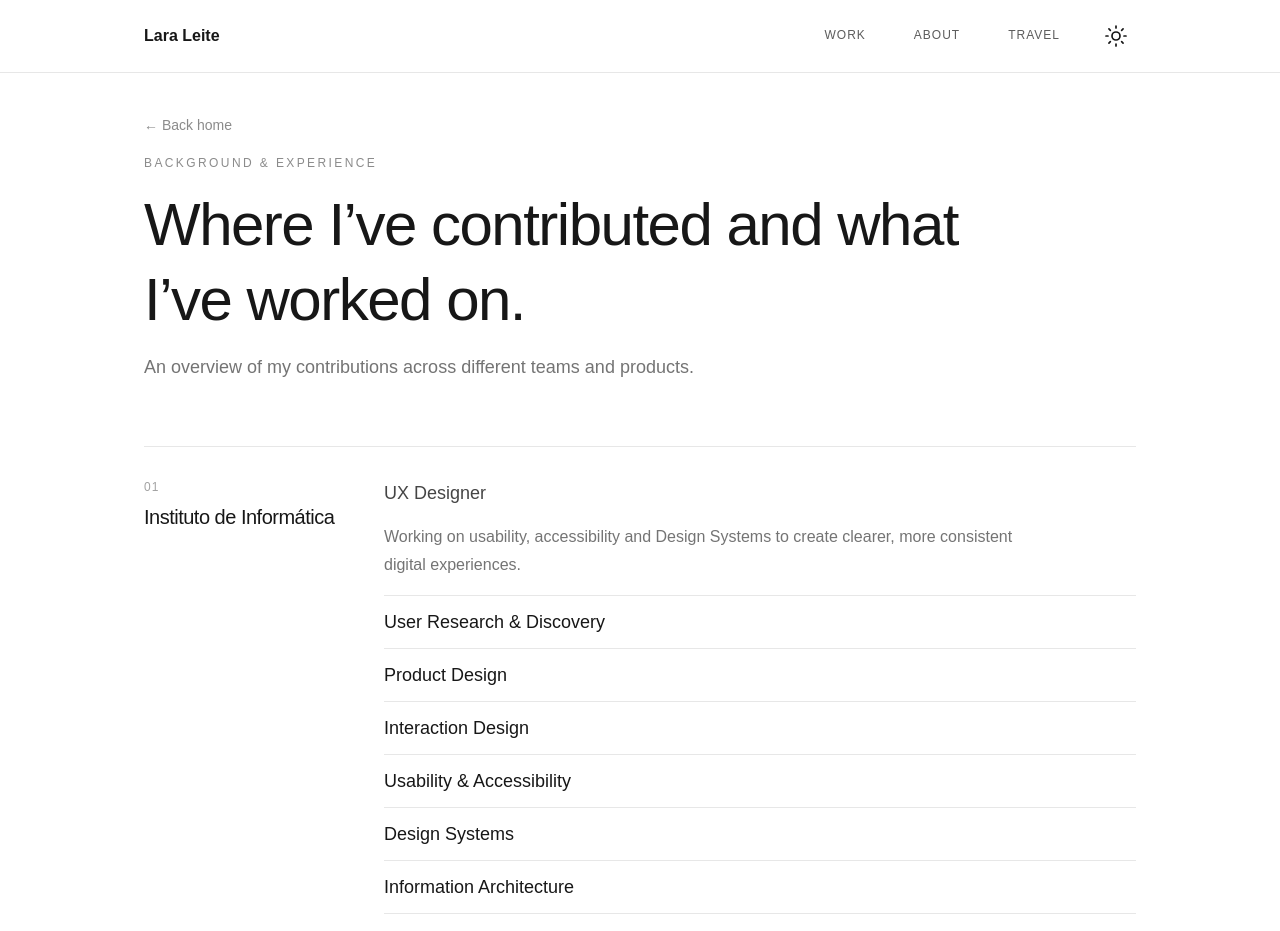
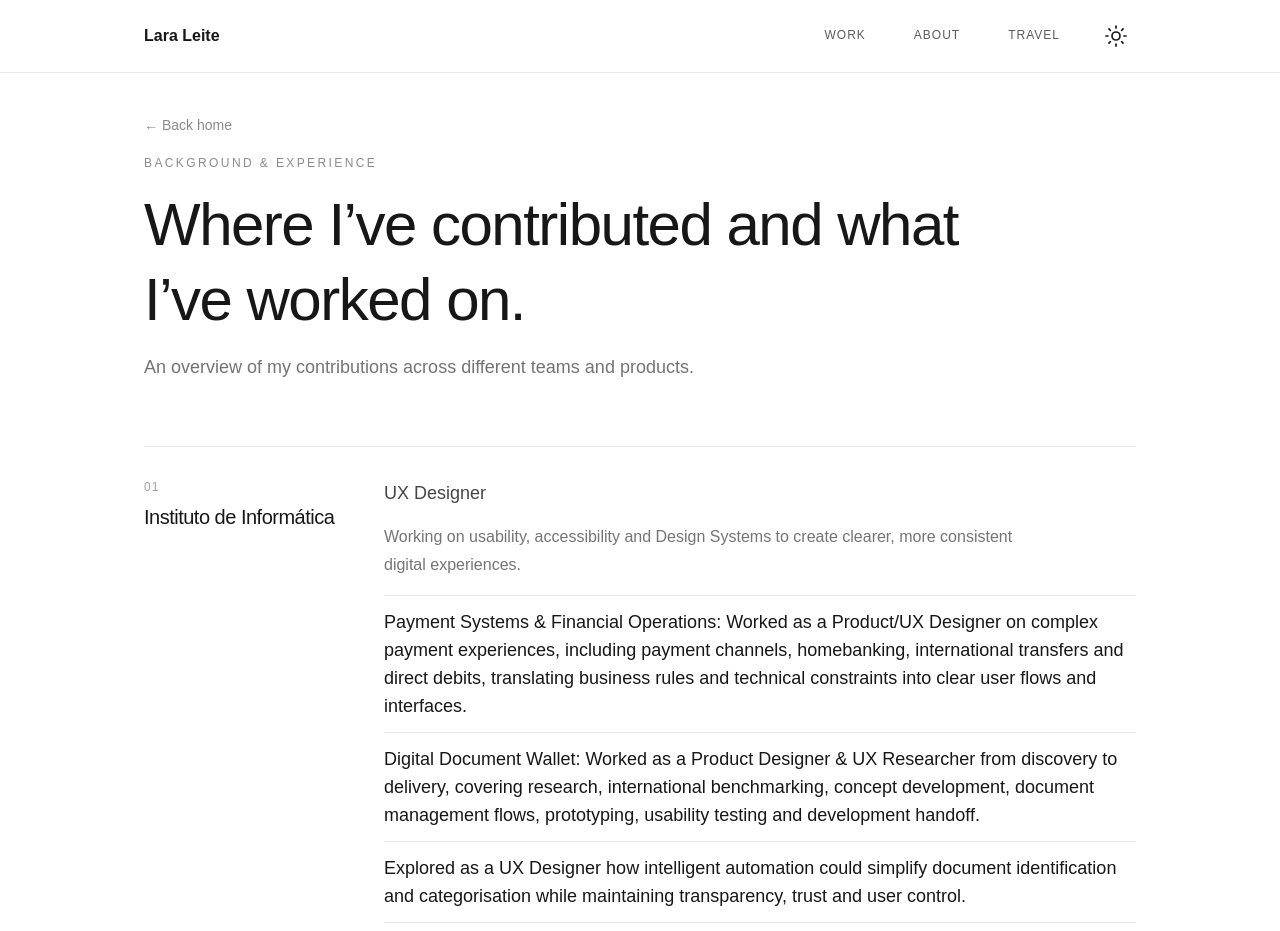
Before and after one commit to LaraLeite/portfolio, a Next.js app: page /experience in a window 1280 px wide. Shown: the top 931 px of the page. Built offline with nearby package versions, Linux system fonts and the light colour scheme; a web font is replaced by a local one.

Commit message:
Change topcis page.tsx

```diff
--- a/app/experience/page.tsx
+++ b/app/experience/page.tsx
@@ -19,13 +19,14 @@ const experience = [
     description:
       "Working on usability, accessibility and Design Systems to create clearer, more consistent digital experiences.",
     topics: [
-      "User Research & Discovery",
-      "Product Design",
-      "Interaction Design",
-      "Usability & Accessibility",
-      "Design Systems",
-      "Information Architecture",
-      "Cross-functional Collaboration",
+  "Payment Systems & Financial Operations: Worked as a Product/UX Designer on complex payment experiences, including payment channels, homebanking, international transfers and direct debits, translating business rules and technical constraints into clear user flows and interfaces.",
+  "Digital Document Wallet: Worked as a Product Designer & UX Researcher from discovery to delivery, covering research, international benchmarking, concept development, document management flows, prototyping, usability testing and development handoff.",
+  "Explored as a UX Designer how intelligent automation could simplify document identification and categorisation while maintaining transparency, trust and user control.",
+  "Design System: Scalable & Consistent Experiences: Contributed as a Product Designer by applying and validating components across projects, identifying gaps and collaborating on new reusable patterns and component needs.",
+  "Design System: How AI could support smarter Design Systems, component creation, documentation, prototyping and more contextual guidance for designers.",
+  "Bilateral Agreements | Complex Public Services: Translating complex international processes, legislation, business rules and operational requirements into clearer digital journeys.",
+  "Accessibility & UX Writing | Inclusive Experiences: Integrating accessibility, terminology, microcopy, error handling, system feedback and inclusive interaction patterns into complex public services.",
+  "Institutional Management & Complex Administrative Processes: Processes involving IPSS and Mutual Associations, translating administrative and business requirements into end-to-end digital journeys, from UX planning and user flows to prototyping, handoff and post-development UX review",
     ],
     highlights: ["UX Design", "Accessibility", "Design Systems"],
   },
```
